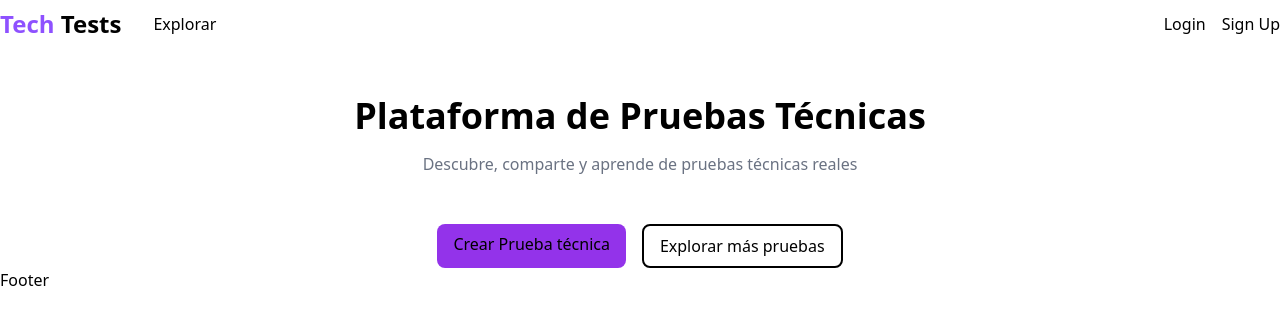
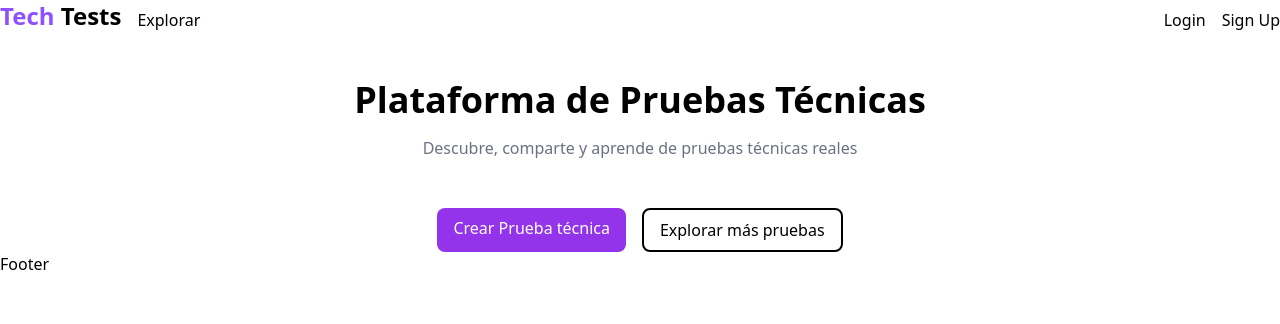
Before and after one commit to arceprogramando/Tech-Experience-Chronicles, a Next.js app in the folder frontend/: page / in a window 1280 px wide. Shown: the top 324 px of the page. Built offline with nearby package versions, Linux system fonts and the light colour scheme.

Commit message:
feat: improve styles

```diff
--- a/frontend/src/app/page.tsx
+++ b/frontend/src/app/page.tsx
@@ -11,7 +11,10 @@ export default function Home(): ReactElement {
         </p>
       </section>
       <div className="flex justify-center gap-4">
-        <Link href={'/create-test'} className="py-2 px-4 bg-violet rounded-lg">
+        <Link
+          href={'/create-test'}
+          className="py-2 px-4 bg-violet text-white rounded-lg"
+        >
           Crear Prueba técnica
         </Link>
         <Link
--- a/frontend/src/features/ui/header.tsx
+++ b/frontend/src/features/ui/header.tsx
@@ -4,8 +4,8 @@ import Link from 'next/link';
 
 export default function Header(): ReactElement {
   return (
-    <header className="container flex items-center justify-between gap-4 py-2 text-black">
-      <div className="flex items-center gap-8">
+    <header className="container flex items-end justify-between  gap-4  text-black">
+      <div className="flex items-end gap-4">
         <h1 className="font-bold text-2xl">
           <Link href="/">
             <span className="text-violet-500">Tech </span>Tests
```
